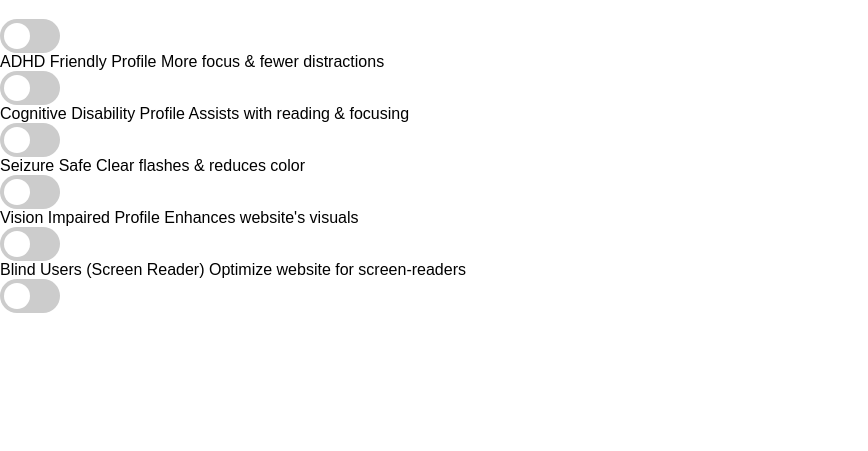
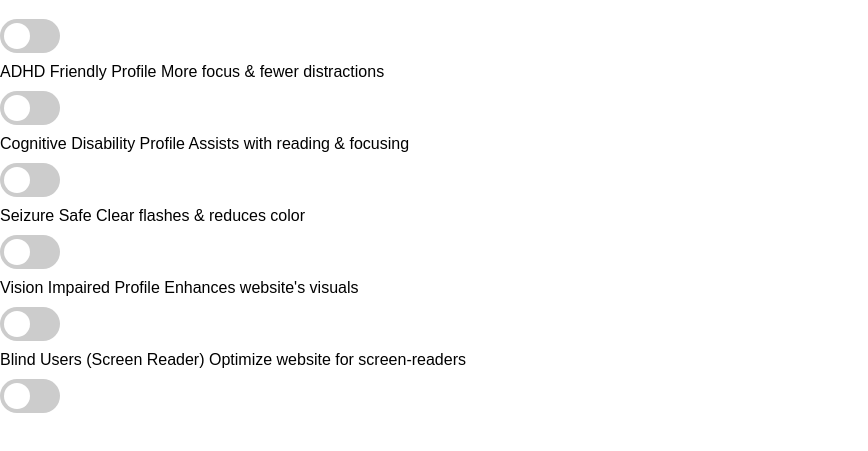
Before and after one commit to moramirez/bridging-the-gap-4-accessibility, a plain HTML site: page index.html in a window 1280 px wide. Shown: the part 61-512 px from the top of the page, without its empty margins (0-868 px from the left). Drawn offline with Linux system fonts and the light colour scheme.

Commit message:
added padding between button and text

```diff
--- a/index.html
+++ b/index.html
@@ -32,9 +32,11 @@
                         </div>
 
                         <div class="profile-content">
+                          <div class= 'padding'>
                             <span class="profile-name">ADHD Friendly Profile</span>
                             <span class="profile-text">More focus &amp; fewer distractions</span>
                             <i class="target"></i>
+                          </div>
                         </div>
                         <i class="profile-connected chain"></i>
                     </div>
@@ -50,9 +52,11 @@
                             </div>
                         </div>
                         <div class="-profile-content">
+                           <div class= 'padding'>
                             <span class="profile-name">Cognitive Disability Profile</span>
                             <span class="profile-text">Assists with reading &amp; focusing</span>
                             <i class="i-thought"></i>
+                           </div>
                         </div>
                         <i class="profile-connected i-chain"></i>
                     </div>
@@ -68,10 +72,12 @@
                             </div>
                     </div>
                 <div class="profile-content">
+                   <div class= 'padding'>
                     <span class="profile-name">Seizure Safe</span>
                     <span class="profile-text">Clear flashes &amp; reduces color</span>
                     <i class="vibrate"></i>
                 <i class="profile-connected -chain"></i>
+                   </div>
             </div>
 
             <div class="profile profile-vision" tabindex="0" role="button" aria-pressed="false" data-action="visionProfile">
@@ -86,9 +92,11 @@
                 </div>
 
                 <div class="profile-content">
+                   <div class= 'padding'>
                     <span class="profile-name">Vision Impaired Profile</span>
                     <span class="profile-text">Enhances website's visuals</span>
                     <i class="i-eye"></i>
+                </div>
                 </div>
                 <i class="profile-connected i-chain"></i>
             </div>
@@ -104,11 +112,14 @@
             </div>
 
             <div class="profile-content">
+               <div class= 'padding'>
                 <span class="profile-name">Blind Users (Screen Reader)</span>
                 <span class="profile-text">Optimize website for screen-readers</span>
                 </div>
                 <i class="-profile-connected i-chain"></i>
             </div>
+              </div>
+
 
         <div class="profile profile-blind" tabindex="0" role="button" aria-pressed="false" data-action="motorProfile">
             <div class="profile-toggle" aria-hidden="true"> <div>
--- a/style.css
+++ b/style.css
@@ -85,3 +85,7 @@ input:checked + .slider:before {
 .slider.round:before {
   border-radius: 50%;
 }
+.padding{
+  padding-top: 10px;
+  padding-bottom: 10px;
+}
```
